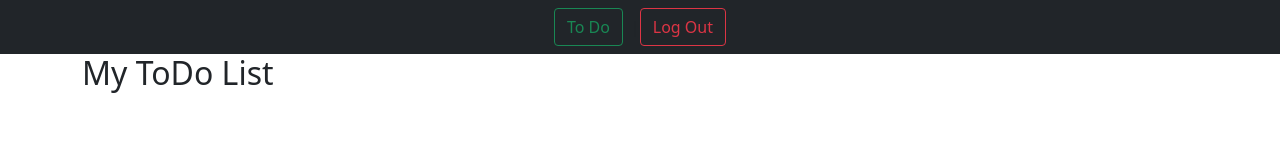
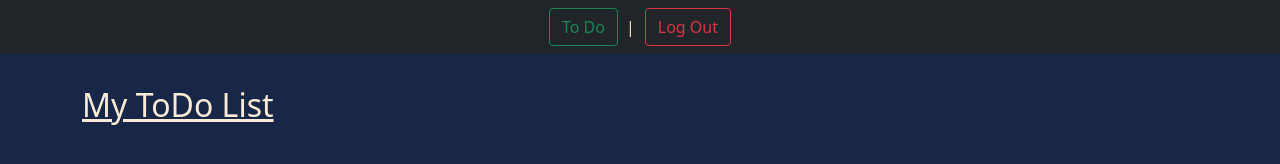
Before and after one commit to Anjal-Rajeev/To-Do-list, a plain HTML site: page todo.html in a window 1280 px wide. Drawn offline with nearby package versions, Linux system fonts and the light colour scheme; the site is published under a folder, as on GitHub Pages, so addresses that start at the root find nothing; no server answers.

Commit message:
Update todo.html

```diff
--- a/todo.html
+++ b/todo.html
@@ -5,7 +5,7 @@
     <meta http-equiv="X-UA-Compatible" content="IE=edge">
     <meta name="viewport" content="width=device-width, initial-scale=1.0">
     <link href="https://cdn.jsdelivr.net/npm/bootstrap@5.0.2/dist/css/bootstrap.min.css" rel="stylesheet" integrity="sha384-EVSTQN3/azprG1Anm3QDgpJLIm9Nao0Yz1ztcQTwFspd3yD65VohhpuuCOmLASjC" crossorigin="anonymous">
-    <link rel="stylesheet" href="/css/todo.css">
+    <link rel="stylesheet" href="./css/todo.css">
     <title>To Do List</title>
 </head>
 <body>
```
